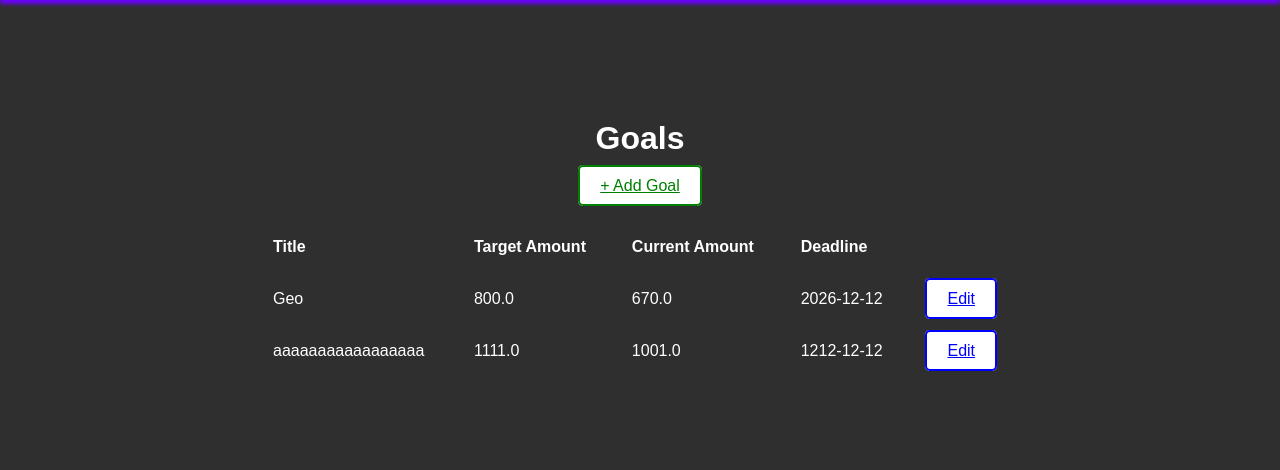
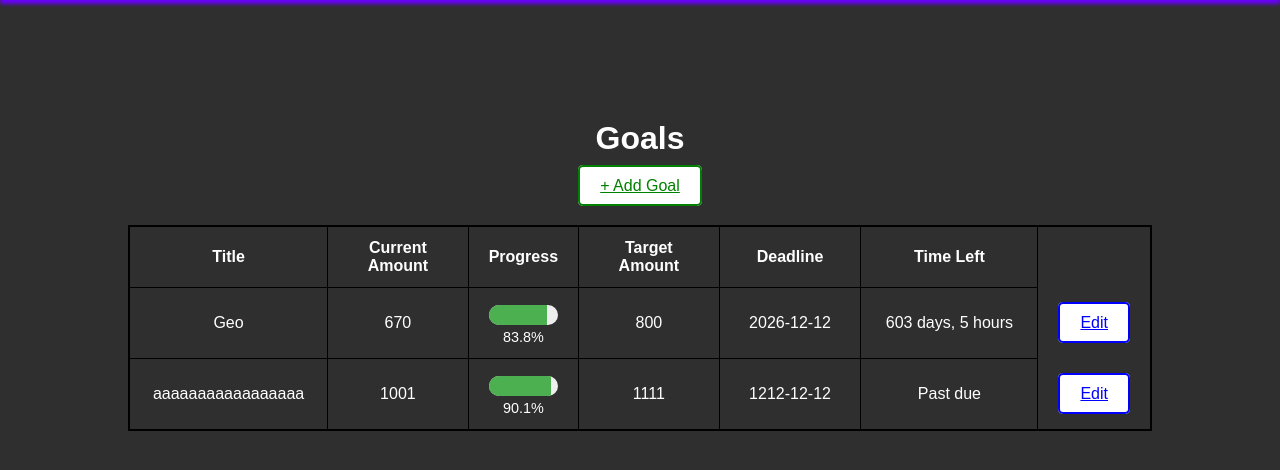
Before and after one commit to sepehrmoghani/agilewebdevproject, a Flask app: page /budgeting_and_goals/goals in a window 1280 px wide. Shown: the part 60-530 px from the top of the page. Run offline with Flask 3, Linux system fonts and the light colour scheme.

Commit message:
Added Progress Bar and Time Left for Goals

```diff
--- a/app.py
+++ b/app.py
@@ -3,4 +3,4 @@ from app.create_app import create_app
 app = create_app()
 
 if __name__ == '__main__':
-    app.run(debug=True)
+    app.run(host="0.0.0.0", port=5000, debug=True)
--- a/app/budgeting_and_goals/forms.py
+++ b/app/budgeting_and_goals/forms.py
@@ -4,15 +4,19 @@ from wtforms.validators import InputRequired, Length, ValidationError
 from wtforms.fields import FloatField
 from wtforms import DateField
 
+def two_decimal_places(form, field):
+    if round(field.data, 2) != field.data:
+        raise ValidationError("Value must have at most 2 decimal places.")
+
 class BudgetForm(FlaskForm):
     category = StringField("Category", validators=[InputRequired(), Length(max=50)], render_kw={"placeholder": "e.g. Groceries"})
-    limit = FloatField("Limit", validators=[InputRequired()], render_kw={"placeholder": "e.g. 200.00"})
+    limit = FloatField("Limit", validators=[InputRequired(), two_decimal_places], render_kw={"placeholder": "e.g. 200.00"})
     period = SelectField("Period", choices=[('weekly', 'Weekly'), ('monthly', 'Monthly'), ('yearly', 'Yearly')], validators=[InputRequired()])
     submit = SubmitField("Save Budget")
 
 class GoalForm(FlaskForm):
     title = StringField("Title", validators=[InputRequired(), Length(max=100)], render_kw={"placeholder": "Untitled"})
-    target_amount = FloatField("Target Amount", validators=[InputRequired()], render_kw={"placeholder": "e.g. 1000.00"})
-    current_amount = FloatField("Current Amount", validators=[InputRequired()], render_kw={"placeholder": "e.g. 250.00"})
+    target_amount = FloatField("Target Amount", validators=[InputRequired(), two_decimal_places], render_kw={"placeholder": "e.g. 1000.00"})
+    current_amount = FloatField("Current Amount", validators=[InputRequired(), two_decimal_places], render_kw={"placeholder": "e.g. 250.00"})
     deadline = DateField("Deadline", validators=[InputRequired()], format='%Y-%m-%d', render_kw={"placeholder": "YYYY-MM-DD"})
     submit = SubmitField("Set Goal")
--- a/app/static/css/style.css
+++ b/app/static/css/budgeting_and_goals.css
@@ -42,7 +42,7 @@ nav a:hover {
   color: #9300ac;
 }
 
-/* Responsive */
+/* Responsive when the width of the page is under 600px */
 @media (max-width: 600px) {
   header {
     flex-direction: column;
@@ -69,67 +69,92 @@ nav a:hover {
   color: blue;
   font-size: 16px;
   cursor: pointer;
-  transition: all 1s ease; /* Transition effect */
+  transition: all 0.75s ease;
+}
+
+.button.add {
+  border-color: green;
+  color: green;
+}
+
+.button.delete {
+  border-color: red;
+  color: red;
 }
 
 /* Hover effect */
 .button:hover {
   background-color: blue;
-  color: white; /* Change text color */
-  border-color: blue; /* Ensure border stays blue */
+  color: white;
+  border-color: blue;
 }
 
-.button.add {
-  padding: 10px 20px;
-  border: 2px solid green;
-  border-radius: 5px;
-  background-color: white;
-  color: green;
-  font-size: 16px;
-  cursor: pointer;
-  transition: all 1s ease; /* Transition effect */
+.button.add:hover {
+  background-color: green;
+  color: white;
+  border-color: green;
 }
 
-/* Hover effect */
-.button.add:hover {
-  background-color: green;
-  color: white; /* Change text color */
-  border-color: green; /* Ensure border stays blue */
-}
-
-.button.delete {
-  padding: 10px 20px;
-  border: 2px solid red;
-  border-radius: 5px;
-  background-color: white;
-  color: red;
-  font-size: 16px;
-  cursor: pointer;
-  transition: all 1s ease; /* Transition effect */
-}
-
-/* Hover effect */
 .button.delete:hover {
   background-color: red;
-  color: white; /* Change text color */
-  border-color: red; /* Ensure border stays blue */
+  color: white;
+  border-color: red;
 }
 
 /* Table styles */
 .table {
-  margin-top: 25px;
+  margin-top: 30px;
   margin-left: auto;
   margin-right: auto;
-  width: 60%; /* Optional: controls how wide the table is */
+  width: 80%;
+  border: 2px solid black;
+  border-collapse: collapse;
 }
 
-/* Add padding to the table cells */
 .table td, .table th {
-    padding: 12px 15px; /* Horizontal and vertical padding */
-    text-align: left;
+  padding: 12px 20px;
+  text-align: center;
+  border: 1px solid black;
 }
 
-/* Optional: Adjust row height */
 .table tr {
-    height: 50px; /* Adjust height for row spacing */
+  height: 60px;
 }
+
+.table .col_period, .table .col_limit, .table .col_current, .table .col_target, .table .col_deadline {
+  width: 150px;
+}
+
+.table .col_title, .table .col_time_left {
+  width: 200px;
+}
+
+/* The Edit Button */
+.table td:last-child {
+  border: none;
+  width: 5%;
+}
+
+
+/* Progress Bar */
+.progress-bar-container {
+  width: 100%;
+  height: 20px;
+  background-color: #eee;
+  border-radius: 10px;
+  overflow: hidden;
+  margin-top: 5px;
+}
+
+.progress-bar {
+  height: 100%;
+  background-color: #4caf50;
+  width: 0%;
+  transition: width 0.5s ease-in-out;
+}
+
+.progress-percent {
+  font-size: 0.9em;
+  margin-top: 4px;
+  display: inline-block;
+}
--- /dev/null
+++ b/app/static/js/budgeting_and_goals.js
@@ -0,0 +1,14 @@
+/* change numbers that dont need dp */
+function formatSmartDecimal(value) {
+    const fixed = parseFloat(value).toFixed(2);
+    return fixed.endsWith(".00") ? parseInt(fixed) : fixed;
+}
+
+document.addEventListener("DOMContentLoaded", function () {
+    document.querySelectorAll(".col_limit, .col_current, .col_target").forEach((cell) => {
+        const rawValue = parseFloat(cell.textContent);
+        if (!isNaN(rawValue)) {
+            cell.textContent = formatSmartDecimal(rawValue);
+        }
+    });
+});
--- /dev/null
+++ b/app/static/js/goals.js
@@ -0,0 +1,92 @@
+/* Progress Bar */
+document.addEventListener("DOMContentLoaded", function () {
+  document.querySelectorAll(".progress-bar-container").forEach((container) => {
+    const current = parseFloat(container.dataset.current);
+    const target = parseFloat(container.dataset.target);
+    let percent = target > 0 ? (current / target) * 100 : 0;
+    percent = Math.min(percent, 100); // cap at 100%
+
+    const bar = container.querySelector(".progress-bar");
+    bar.style.width = percent.toFixed(1) + "%";
+    bar.style.height = "20px"; // <-- Set your desired height here
+
+    container.nextElementSibling.textContent = percent.toFixed(1) + "%";
+  });
+});
+
+/* Time Left */
+document.addEventListener("DOMContentLoaded", function () {
+  const rows = document.querySelectorAll("table tbody tr");
+
+  rows.forEach((row) => {
+    const deadlineCell = row.querySelector("[data-deadline]");
+    const timeLeftCell = row.querySelector(".col_time_left");
+    const deadlineStr = deadlineCell.getAttribute("data-deadline");
+
+    const deadlineDate = new Date(deadlineStr);
+    const now = new Date();
+
+    const timeDiffMs = deadlineDate - now;
+
+    if (isNaN(timeDiffMs)) {
+      timeLeftCell.textContent = "-";
+      return;
+    }
+
+    if (timeDiffMs < 0) {
+      timeLeftCell.textContent = "Past due";
+      return;
+    }
+
+    const totalSeconds = Math.floor(timeDiffMs / 1000);
+    const days = Math.floor(totalSeconds / (24 * 3600));
+    const hours = Math.floor((totalSeconds % (24 * 3600)) / 3600);
+    const minutes = Math.floor((totalSeconds % 3600) / 60);
+    const seconds = totalSeconds % 60;
+
+    let display = "";
+
+    if (totalSeconds > 86400) {
+      if (days > 1) {
+        display = `${days} days, `;
+      } else {
+        display = `${days} day, `;
+      }
+      if (hours > 1) {
+        display += `${hours} hours`;
+      } else {
+        display += `${hours} hour`;
+      }
+    } else if (totalSeconds > 3600) {
+      if (hours > 1) {
+        display = `${hours} hours, `;
+      } else {
+        display = `${hours} hour, `;
+      }
+      if (minutes > 1) {
+        display += `${minutes} minutes`;
+      } else {
+        display += `${minutes} minute`;
+      }
+    } else if (totalSeconds > 60) {
+      if (minutes > 1) {
+        display = `${minutes} minutes, `;
+      } else {
+        display = `${minutes} minute, `;
+      }
+      if (seconds > 1) {
+        display += `${seconds} seconds`;
+      } else {
+        display += `${seconds} second`;
+      }
+    } else {
+      if (seconds > 1) {
+        display = `${seconds} seconds`;
+      } else {
+        display = `${seconds} second`;
+      }
+    }
+
+    timeLeftCell.textContent = display;
+  });
+});
--- a/app/templates/budget_add.html
+++ b/app/templates/budget_add.html
@@ -4,6 +4,8 @@
 
 {% block main %}
 <h1 style="text-align: center;margin-top: 120px;"> Add Budget </h1>
+
+<div style="margin-top: 50px;"></div>
 
 <form method="POST" action="{{ url_for('budgeting_and_goals_bp.add_budget') }}">
     {{ form.hidden_tag() }}  <!-- Prevent CSRF attacks -->
--- a/app/templates/budget_edit.html
+++ b/app/templates/budget_edit.html
@@ -4,6 +4,8 @@
 
 {% block main %}
 <h1 style="text-align: center;margin-top: 120px;"> Edit Budget </h1>
+
+<div style="margin-top: 50px;"></div>
 
 <form method="POST" action="{{ url_for('budgeting_and_goals_bp.edit_budget', id=budget_id) }}">
     {{ form.hidden_tag() }}  <!-- Prevent CSRF attacks -->
--- a/app/templates/goals.html
+++ b/app/templates/goals.html
@@ -14,18 +14,29 @@
     <thead>
         <tr>
             <th>Title</th>
+            <th>Current Amount</th>
+            <th>Progress</th>
             <th>Target Amount</th>
-            <th>Current Amount</th>
             <th>Deadline</th>
+            <th>Time Left</th>
         </tr>
     </thead>
     <tbody>
         {% for goal in goals %}
         <tr>
-            <td>{{ goal.title }}</td>
-            <td>{{ goal.target_amount }}</td>
-            <td>{{ goal.current_amount }}</td>
-            <td>{{ goal.deadline }}</td>
+            <td class="col_title">{{ goal.title }}</td>
+            <td class="col_current">{{ "%.2f"|format(goal.current_amount) }}</td>
+            <td>
+                <div class="progress-bar-container"
+                    data-current="{{ goal.current_amount }}"
+                    data-target="{{ goal.target_amount }}">
+                    <div class="progress-bar"></div>
+                </div>
+                <span class="progress-percent"></span>
+            </td>
+            <td class="col_target">{{ "%.2f"|format(goal.target_amount) }}</td>
+            <td class="col_deadline" data-deadline="{{ goal.deadline }}">{{ goal.deadline }}</td>
+            <td class="col_time_left"></td>
             <td>
                 <a class="button" href="{{ url_for('budgeting_and_goals_bp.edit_goals', id=goal.id) }}">Edit</a>
             </td>
@@ -33,4 +44,5 @@
         {% endfor %}
     </tbody>
 </table>
+<script src="{{ url_for('static', filename='js/goals.js') }}"></script>
 {% endblock %}
--- a/app/templates/goals_add.html
+++ b/app/templates/goals_add.html
@@ -3,6 +3,8 @@
 {% block nav_Goal %}active{% endblock %}
 
 {% block main %} <h1 style="text-align: center;margin-top: 120px;"> Add Goal </h1>
+
+<div style="margin-top: 50px;"></div>
 
 <form method="POST" action="{{ url_for('budgeting_and_goals_bp.add_goal') }}">
     {{ form.hidden_tag() }}  <!-- Prevent CSRF attacks -->
--- a/app/templates/goals_edit.html
+++ b/app/templates/goals_edit.html
@@ -3,6 +3,8 @@
 {% block nav_Goal %}active{% endblock %}
 
 {% block main %} <h1 style="text-align: center;margin-top: 120px;"> Edit Goal </h1>
+
+<div style="margin-top: 50px;"></div>
 
 <!-- Edit Goal Form -->
 <form method="POST" action="{{ url_for('budgeting_and_goals_bp.edit_goals', id=goal_id) }}">
--- a/app/templates/layout.html
+++ b/app/templates/layout.html
@@ -6,7 +6,7 @@
 
     <meta charset="UTF-8" />
     <meta name="viewport" content="width=device-width, initial-scale=1.0" />
-    <link href="{{ url_for('static', filename='css/style.css') }}" rel="stylesheet">
+    <link href="{{ url_for('static', filename='css/budgeting_and_goals.css') }}" rel="stylesheet">
 
 </head>
 
@@ -25,4 +25,5 @@
         {% endblock %}
     </main>
 
+    <script src="{{ url_for('static', filename='js/budgeting_and_goals.js') }}"></script>
 </body>
```
Also changed, not shown: app/templates/budget.html (+4 -3 lines), app/static/js/budgeting.js (added), instance/database.db.
